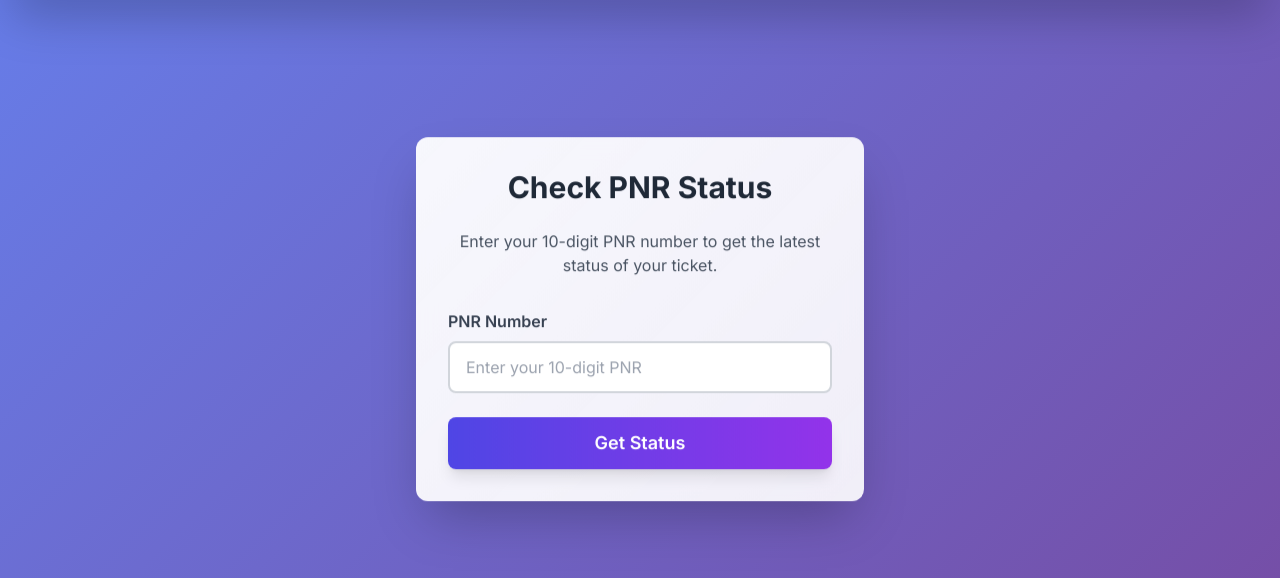
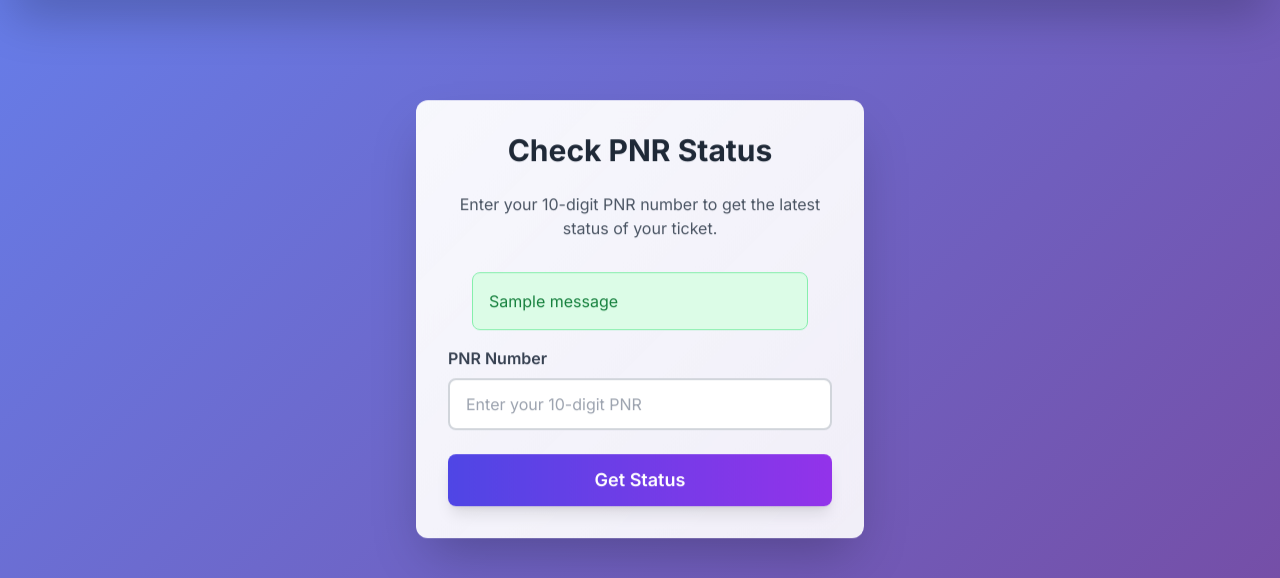
Before and after one commit to Lolit-Bairiganjan/TicketReservationSystemWeb, a Django app: page /pnrStatus/ in a window 1280 px wide. Shown: the part 74-652 px from the top of the page. Run offline with Django 5.2, Linux system fonts and the light colour scheme; a user stored in the database is signed in; tables that the repository leaves empty hold one stand-in row (values such as "Sample post"); one stand-in notice (Sample message) is shown; some libraries are stand-ins or nearby versions.

Commit message:
Made it so that users can directly go to pnr status page after login instead of home->pnrStatus

```diff
--- a/DemoProject/mainApp/templates/login.html
+++ b/DemoProject/mainApp/templates/login.html
@@ -77,7 +77,7 @@
                 </p>
             </div>
 
-            <form method='POST' action="{% url 'login_user' %}">
+            <form method='POST' action="{% url 'login_user' %}?next={{ request.GET.next }}">
                 {% csrf_token %}
                 <div class="mb-6">
                     <label for="username" class="block text-gray-700 text-sm font-semibold mb-3">Username</label>
--- a/DemoProject/mainApp/templates/pnr_status.html
+++ b/DemoProject/mainApp/templates/pnr_status.html
@@ -229,6 +229,16 @@
         <div class="hero-bg rounded-xl shadow-2xl p-8 w-full max-w-md mx-4 floating-animation">
             <h2 class="text-3xl font-bold text-gray-800 text-center mb-6">Check PNR Status</h2>
             <p class="text-gray-600 text-center mb-8">Enter your 10-digit PNR number to get the latest status of your ticket.</p>
+            <!-- Messages Section -->
+                    {% if messages %}
+                        <div class="container mx-auto px-6 mt-4">
+                            {% for message in messages %}
+                                <div class="message-alert p-4 mb-4 rounded-lg transform translate-y-0 opacity-100 transition-all duration-500 ease-in-out {% if message.tags == 'success' %}bg-green-100 text-green-700 border border-green-300{% elif message.tags == 'error' %}bg-red-100 text-red-700 border border-red-300{% else %}bg-blue-100 text-blue-700 border border-blue-300{% endif %}">
+                                    {{ message }}
+                                </div>
+                            {% endfor %}
+                        </div>
+                    {% endif %}
 
             <form action="#" method="POST" onsubmit="handlePNRCheck(event)">
                 <div class="mb-6">
--- a/DemoProject/mainApp/views.py
+++ b/DemoProject/mainApp/views.py
@@ -1,6 +1,8 @@
 from django.shortcuts import render, redirect
 from django.contrib.auth import authenticate, login, logout
 from django.contrib import messages
+from django.utils.http import urlencode
+from django.urls import reverse
 from django.contrib.auth.models import User
 
 # Create your views here.
@@ -8,7 +10,8 @@ def check_login(requested_view):
     def login_wrapper(request, *args, **kwargs):
         if not request.user.is_authenticated:
             messages.warning(request, "You need to login first to access this content.")
-            return redirect('login_page')
+            params = urlencode({'next': request.path})
+            return redirect(f"{reverse('login_page')}?{params}")
         result = requested_view(request, *args, **kwargs)
         return result
     return login_wrapper
@@ -27,6 +30,9 @@ def login_user(request):
         if user is not None:
             login(request, user)
             messages.success(request, "You're successfully logged in.")
+            next_url = request.GET.get('next')
+            if next_url:
+                return redirect(next_url)
             return redirect('main_page')
         else:
             messages.error(request, "Login failed. Try again.")
```
